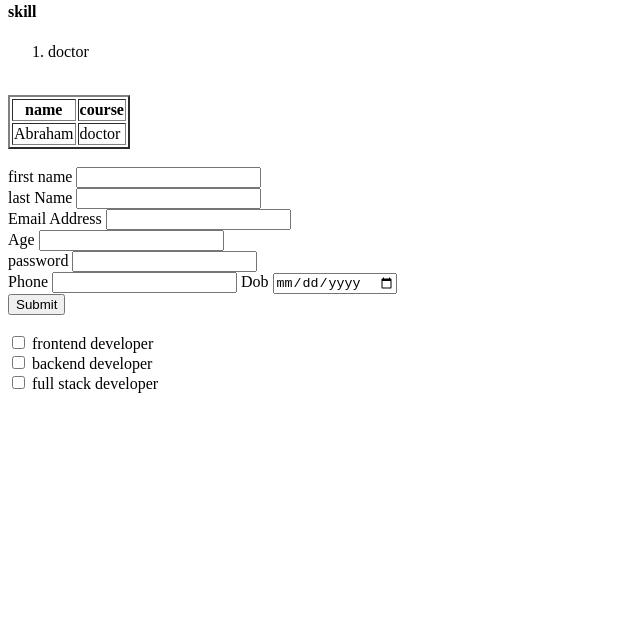
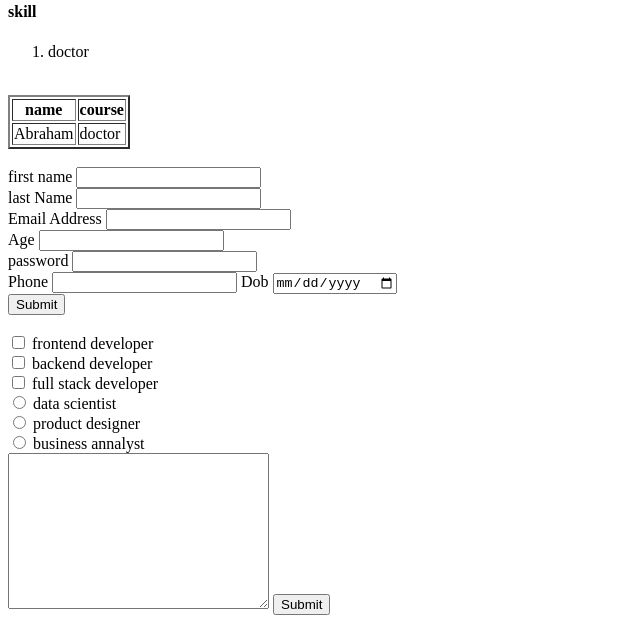
Before and after one commit to Mayor78/exercise, a plain HTML site: page index.html in a window 1280 px wide. Shown: the part 1236-1859 px from the top of the page, without its empty margins (0-640 px from the left). Before the commit the page ends 1637 px from the top, so only its background shows below. Drawn offline with Linux system fonts and the light colour scheme.

Commit message:
textarea tag added

```diff
--- a/index.html
+++ b/index.html
@@ -72,6 +72,7 @@
 <form action="">
 
 <input type="checkbox">
+
 <label for="">frontend developer</label><br>
 
 <input type="checkbox" name="" id="">
@@ -82,6 +83,19 @@
 
 
 
+<input type="radio">
+<label for="">data scientist</label><br>
+
+<input type="radio">
+<label for="">product designer</label><br>
+
+<input type="radio" name="" id="">
+<label for="">business annalyst</label><br>
+
+<textarea name="" id="" cols="30" rows="10"></textarea>
+<input type="submit" name="" id="">
+
+
 </form>
 
 
```
